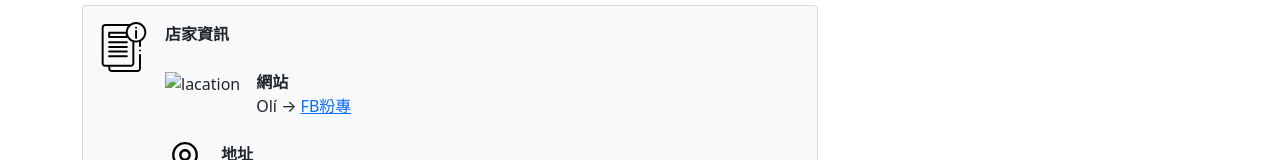
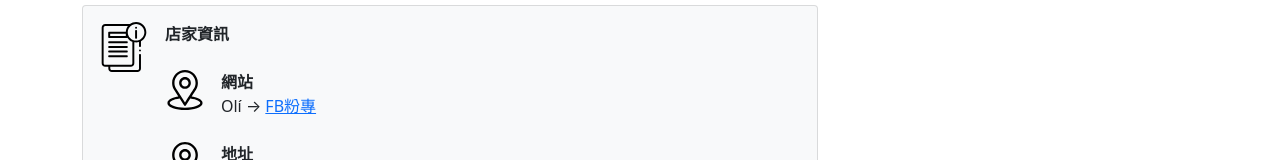
Before and after one commit to freedom3725/G-6, a plain HTML site: page index.html in a window 1280 px wide. Shown: the part 1631-1791 px from the top of the page. Drawn offline with nearby package versions, Linux system fonts and the light colour scheme.

Commit message:
Update index.html

```diff
--- a/index.html
+++ b/index.html
@@ -75,7 +75,7 @@
                                         <div class="fw-bold">店家資訊</div>
 										<!-- Child comment 1-->
                                         <div class="d-flex mt-4">
-                                            <div class="flex-shrink-0"><img src="location.svg" alt="lacation" width="40" height="40"></div>
+                                            <div class="flex-shrink-0"><img src="assets/location.svg" alt="lacation" width="40" height="40"></div>
                                             <div class="ms-3">
                                                 <div class="fw-bold">網站</div>
                                                 Olí →
```
